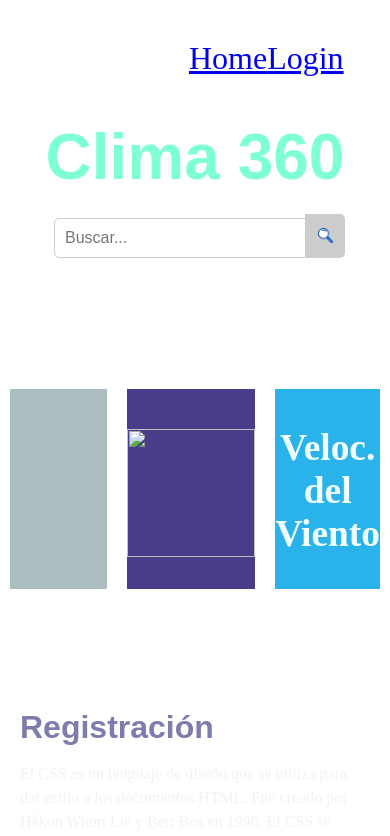
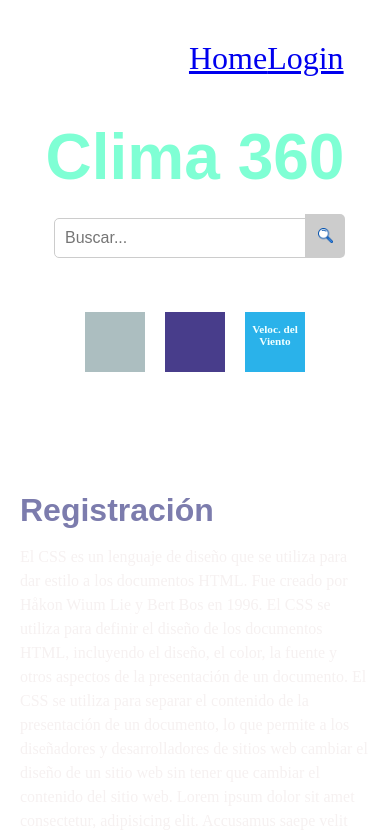
Before and after one commit to irickgs/app1, a plain HTML site: page index.html in a window 390 px wide. Shown: the top 836 px of the page. Drawn offline with Linux system fonts and the light colour scheme.

Commit message:
algunas configuraciones para media queris celular

```diff
--- a/estilos/styles.css
+++ b/estilos/styles.css
@@ -18,6 +18,8 @@ body {
 
 nav {
   padding: 10px 0;
+  font-size: 70%;
+  display: flexbox;
 }
 
 nav ul {
@@ -35,8 +37,6 @@ nav ul li a {
   text-decoration: none;
   padding: 10px 20px;
 }
-
-
 
 header {
   /*color: #a79ac4;*/
@@ -180,7 +180,7 @@ p {
   #caja1 {
     background-color: rgba(1, 21, 24, 0.767);
     color: azure;
-
+  }
 }
 
 @media only screen and (min-width: 600px) and (max-width: 1023px) {
@@ -189,4 +189,16 @@ p {
 
 @media only screen and (max-width: 599px) {
   /* Estilos para dispositivos móviles */
+  nav {
+    font-size: 45%;
+  }
+  #caja1,
+  #caja2,
+  #caja3 {
+    text-align: center;
+    font-size: 30%;
+    width: 60px;
+    height: 60px;
+    margin: 0 10px;
+  }
 }
--- a/index.html
+++ b/index.html
@@ -42,7 +42,7 @@
             </div>
             <div id="caja2">
                 <h2 id="ubicacion"></h2>
-                <img id="icono-animado" src="" alt="" height="128" width="128">
+                <!--<img id="icono-animado" src="" alt="" height="128" width="128">-->
             </div>
             <div id="caja3">
                 <h3>Veloc. del Viento</h3>
```
